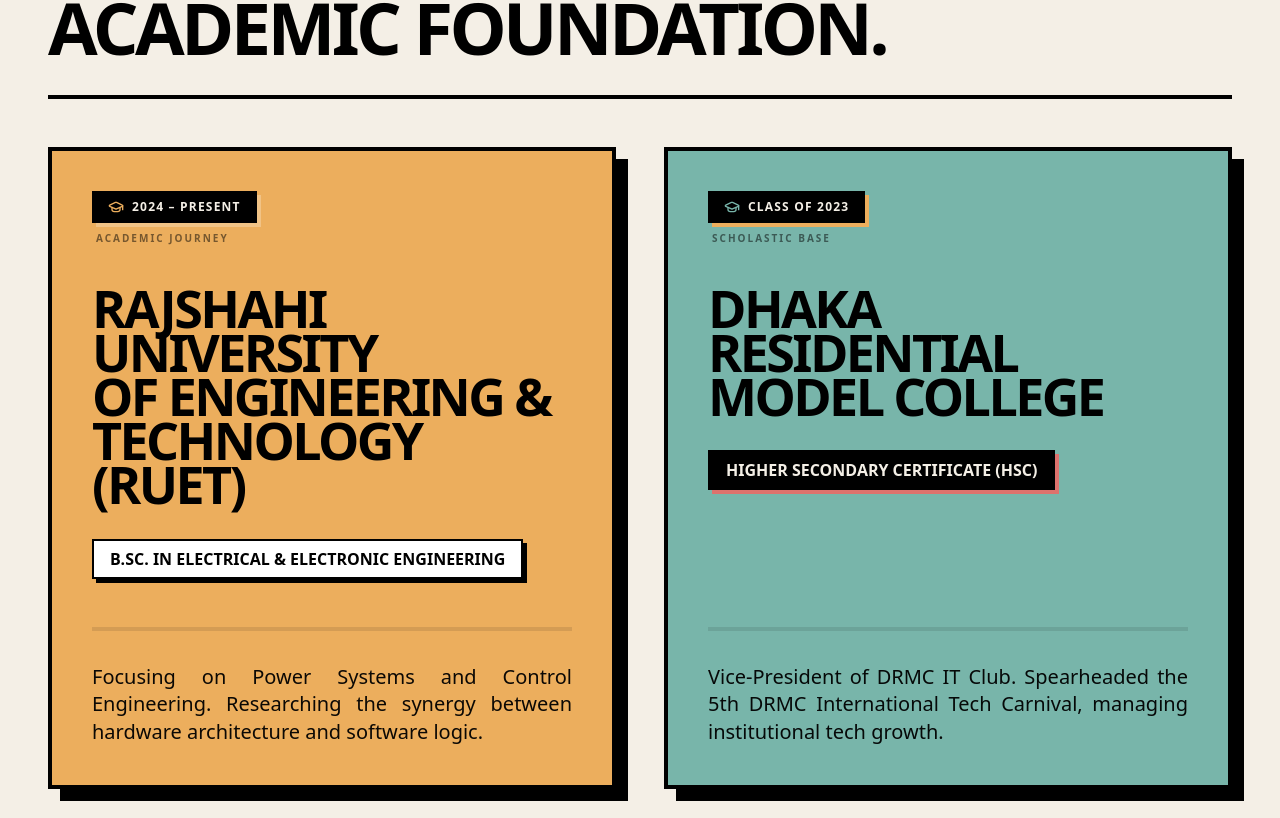
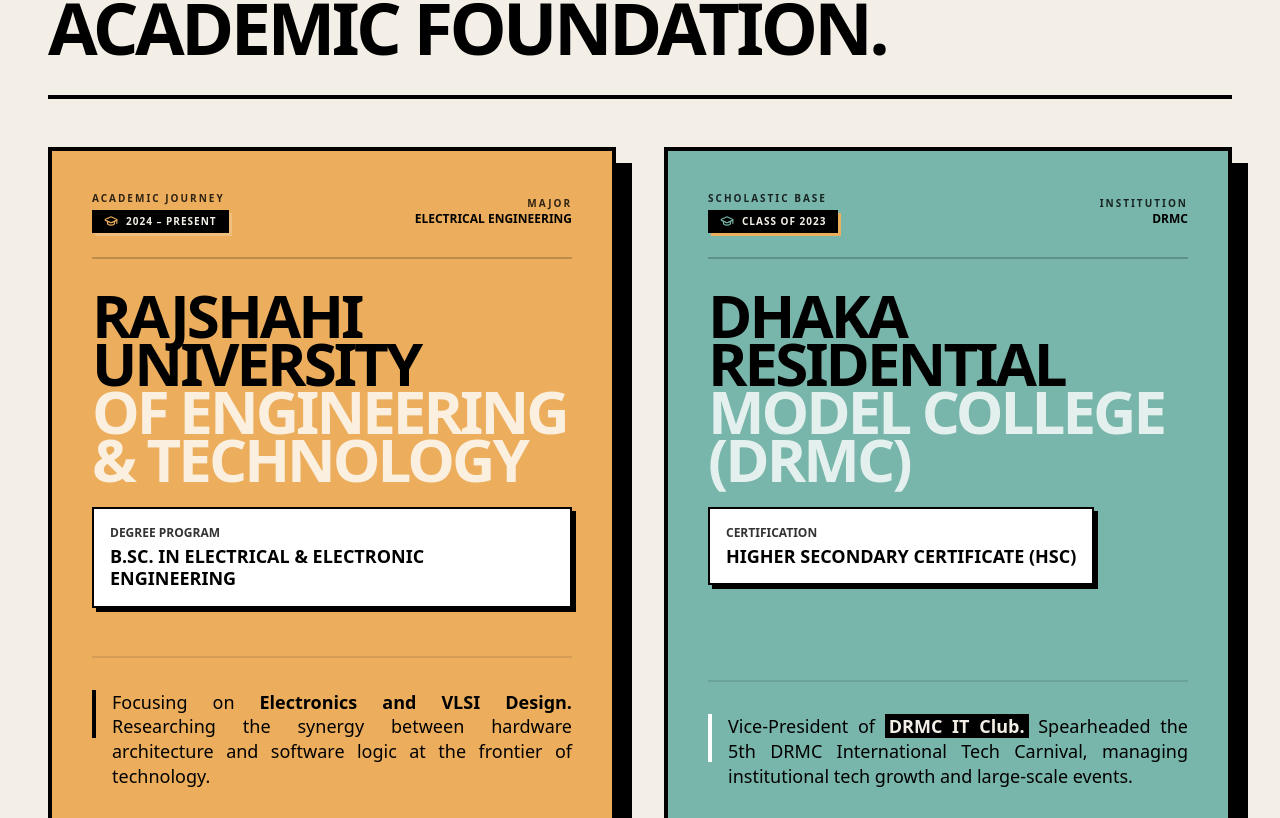
Before and after one commit to MahirDaiyanSafwaan3399/tech-portfolio, a Next.js app: page / in a window 1280 px wide. Shown: the part 3362-4180 px from the top of the page. Built offline with nearby package versions, Linux system fonts and the light colour scheme.

Commit message:
fixed the book section and added the education section features

```diff
--- a/app/components/Footer/Footer.tsx
+++ b/app/components/Footer/Footer.tsx
@@ -34,14 +34,20 @@
                 </Link>
               </li>
               <li>
-                <Link href="#about" className="text-black font-black hover:text-[#DD726D] transition-colors uppercase flex items-center gap-2 text-sm sm:text-base">
-                  <span className="w-3 h-3 sm:w-4 sm:h-4 rounded-full border-2 border-black bg-[#78B5AA]"></span>
-                  About Me
+                <Link href="#education" className="text-black font-black hover:text-[#DD726D] transition-colors uppercase flex items-center gap-2 text-sm sm:text-base">
+                  <span className="w-3 h-3 sm:w-4 sm:h-4 rounded-full border-2 border-black bg-[#DD726D]"></span>
+                  Academic Foundation.
+                </Link>
+              </li>
+              <li>
+                <Link href="#author" className="text-black font-black hover:text-[#DD726D] transition-colors uppercase flex items-center gap-2 text-sm sm:text-base">
+                  <span className="w-3 h-3 sm:w-4 sm:h-4 rounded-full border-2 border-black bg-black"></span>
+                  The Printed Word.
                 </Link>
               </li>
               <li>
                 <a href="mailto:msafwaan30@gmail.com" className="text-black font-black hover:text-[#DD726D] transition-colors uppercase flex items-center gap-2 text-sm sm:text-base">
-                  <span className="w-3 h-3 sm:w-4 sm:h-4 rounded-full border-2 border-black bg-black"></span>
+                  <span className="w-3 h-3 sm:w-4 sm:h-4 rounded-full border-2 border-black bg-white"></span>
                   Contact
                 </a>
               </li>
--- a/app/page.tsx
+++ b/app/page.tsx
@@ -227,69 +227,95 @@
             </h2>
           </div>
 
-          <div className="grid grid-cols-1 lg:grid-cols-2 gap-12">
+          <div className="grid grid-cols-1 lg:grid-cols-2 gap-8 md:gap-12">
             {/* RUET */}
-            <div className="relative group">
-              <div className="absolute inset-0 bg-black translate-x-3 translate-y-3" />
-              <div className="relative bg-[#ECAE5D] border-4 border-black p-8 sm:p-10 h-full flex flex-col justify-between hover:-translate-x-1 hover:-translate-y-1 transition-transform duration-300">
+            <div className="relative group h-full">
+              <div className="absolute inset-0 bg-black translate-x-2 translate-y-2 md:translate-x-4 md:translate-y-4" />
+              <div className="relative bg-[#ECAE5D] border-4 border-black p-6 sm:p-10 h-full flex flex-col justify-between hover:-translate-x-1 hover:-translate-y-1 transition-all duration-300">
                 <BorderBeam size={300} duration={8} delay={0} borderWidth={2} colorFrom="#111111" colorTo="#f4efe6" className="opacity-0 group-hover:opacity-100 transition-opacity" />
-                <div>
-                  <div className="flex justify-between items-start mb-10">
-                    <div className="flex flex-col gap-2">
-                      <div className="inline-flex items-center gap-2 px-4 py-2 bg-black text-[#f4efe6] text-xs font-black uppercase tracking-widest shadow-[4px_4px_0px_rgba(255,255,255,0.25)]">
-                        <GraduationCap className="w-4 h-4 text-[#ECAE5D]" />
+
+                <div className="space-y-8">
+                  <div className="flex justify-between items-center pb-6 border-b-2 border-black/20">
+                    <div className="flex flex-col gap-1">
+                      <p className="text-[10px] font-black uppercase text-black/80 tracking-[0.2em]">Academic Journey</p>
+                      <div className="inline-flex items-center gap-2 px-3 py-1 bg-black text-[#f4efe6] text-[10px] font-black uppercase tracking-widest shadow-[3px_3px_0px_rgba(255,255,255,0.2)]">
+                        <GraduationCap className="w-3.5 h-3.5 text-[#ECAE5D]" />
                         2024 – Present
                       </div>
-                      <p className="text-[10px] font-black uppercase text-black/50 tracking-[0.2em] pl-1">Academic Journey</p>
+                    </div>
+                    <div className="text-right">
+                      <p className="text-[10px] font-black uppercase text-black/80 tracking-[0.2em]">Major</p>
+                      <p className="text-xs font-black uppercase text-black">Electrical Engineering</p>
                     </div>
                   </div>
 
-                  <h3 className="text-4xl sm:text-5xl lg:text-[3.25rem] font-black text-black uppercase leading-[0.85] tracking-tighter mb-8">
-                    Rajshahi University <br /> of Engineering &amp; <br /> Technology (RUET)
-                  </h3>
-                  <div className="flex">
-                    <span className="text-sm sm:text-base font-black text-black bg-white inline-block px-4 py-1.5 border-2 border-black uppercase shadow-[4px_4px_0px_#000]">
-                      B.Sc. in Electrical &amp; Electronic Engineering
-                    </span>
+                  <div className="space-y-6">
+                    <h3 className="text-4xl sm:text-5xl lg:text-6xl font-black text-black uppercase leading-[0.8] tracking-tighter">
+                      Rajshahi University <br />
+                      <span className="text-white/80 select-none font-black">of Engineering &amp; Technology</span>
+                    </h3>
+                    <div className="bg-white border-2 border-black p-4 shadow-[4px_4px_0px_#000] inline-block">
+                      <p className="text-xs font-black uppercase text-black/80 mb-1">Degree Program</p>
+                      <p className="text-sm sm:text-lg font-black text-black uppercase leading-tight">
+                        B.Sc. in Electrical &amp; Electronic Engineering
+                      </p>
+                    </div>
                   </div>
                 </div>
-                <div className="mt-12 border-t-4 border-black/10 pt-8">
-                  <p className="text-xl font-medium text-black leading-snug text-justify opacity-95">
-                    Focusing on Power Systems and Control Engineering. Researching the synergy between hardware architecture and software logic.
-                  </p>
+
+                <div className="mt-12 pt-8 border-t-2 border-black/10">
+                  <div className="flex gap-4">
+                    <div className="w-1 h-12 bg-black shrink-0" />
+                    <p className="text-lg font-medium text-black leading-snug text-justify max-w-xl">
+                      Focusing on <span className="font-bold">Electronics and VLSI Design.</span> Researching the synergy between hardware architecture and software logic at the frontier of technology.
+                    </p>
+                  </div>
                 </div>
               </div>
             </div>
 
             {/* DRMC */}
-            <div className="relative group">
-              <div className="absolute inset-0 bg-black translate-x-3 translate-y-3" />
-              <div className="relative bg-[#78B5AA] border-4 border-black p-8 sm:p-10 h-full flex flex-col justify-between hover:-translate-x-1 hover:-translate-y-1 transition-transform duration-300">
+            <div className="relative group h-full">
+              <div className="absolute inset-0 bg-black translate-x-2 translate-y-2 md:translate-x-4 md:translate-y-4" />
+              <div className="relative bg-[#78B5AA] border-4 border-black p-6 sm:p-10 h-full flex flex-col justify-between hover:-translate-x-1 hover:-translate-y-1 transition-all duration-300">
                 <BorderBeam size={300} duration={8} delay={2} borderWidth={2} colorFrom="#f4efe6" colorTo="#DD726D" className="opacity-0 group-hover:opacity-100 transition-opacity" />
-                <div>
-                  <div className="flex justify-between items-start mb-10">
-                    <div className="flex flex-col gap-2">
-                      <div className="inline-flex items-center gap-2 px-4 py-2 bg-black text-[#f4efe6] text-xs font-black uppercase tracking-widest shadow-[4px_4px_0px_#ECAE5D]">
-                        <GraduationCap className="w-4 h-4 text-[#78B5AA]" />
+
+                <div className="space-y-8">
+                  <div className="flex justify-between items-center pb-6 border-b-2 border-black/20">
+                    <div className="flex flex-col gap-1">
+                      <p className="text-[10px] font-black uppercase text-black/80 tracking-[0.2em]">Scholastic Base</p>
+                      <div className="inline-flex items-center gap-2 px-3 py-1 bg-black text-[#f4efe6] text-[10px] font-black uppercase tracking-widest shadow-[3px_3px_0px_#ECAE5D]">
+                        <GraduationCap className="w-3.5 h-3.5 text-[#78B5AA]" />
                         Class of 2023
                       </div>
-                      <p className="text-[10px] font-black uppercase text-black/50 tracking-[0.2em] pl-1">Scholastic Base</p>
+                    </div>
+                    <div className="text-right">
+                      <p className="text-[10px] font-black uppercase text-black/80 tracking-[0.2em]">Institution</p>
+                      <p className="text-xs font-black uppercase text-black">DRMC</p>
                     </div>
                   </div>
 
-                  <h3 className="text-4xl sm:text-5xl lg:text-[3.25rem] font-black text-black uppercase leading-[0.85] tracking-tighter mb-8">
-                    Dhaka <br /> Residential <br /> Model College
-                  </h3>
-                  <div className="flex">
-                    <span className="text-sm sm:text-base font-black text-[#f4efe6] bg-black inline-block px-4 py-1.5 border-2 border-black uppercase shadow-[4px_4px_0px_#DD726D]">
-                      Higher Secondary Certificate (HSC)
-                    </span>
+                  <div className="space-y-6">
+                    <h3 className="text-4xl sm:text-5xl lg:text-6xl font-black text-black uppercase leading-[0.8] tracking-tighter">
+                      Dhaka Residential <br />
+                      <span className="text-white/80 select-none font-black">Model College (DRMC)</span>
+                    </h3>
+                    <div className="bg-white border-2 border-black p-4 shadow-[4px_4px_0px_#000] inline-block">
+                      <p className="text-xs font-black uppercase text-black/80 mb-1">Certification</p>
+                      <p className="text-sm sm:text-lg font-black text-black uppercase leading-tight">
+                        Higher Secondary Certificate (HSC)
+                      </p>
+                    </div>
                   </div>
                 </div>
-                <div className="mt-12 border-t-4 border-black/10 pt-8">
-                  <p className="text-xl font-medium text-black leading-snug text-justify opacity-95">
-                    Vice-President of DRMC IT Club. Spearheaded the 5th DRMC International Tech Carnival, managing institutional tech growth.
-                  </p>
+
+                <div className="mt-12 pt-8 border-t-2 border-black/10">
+                  <div className="flex gap-4">
+                    <div className="w-1 h-12 bg-white shrink-0" />
+                    <p className="text-lg font-medium text-black leading-snug text-justify max-w-xl">
+                      Vice-President of <span className="font-bold text-[#f4efe6] bg-black px-1">DRMC IT Club.</span> Spearheaded the 5th DRMC International Tech Carnival, managing institutional tech growth and large-scale events.
+                    </p>
+                  </div>
                 </div>
               </div>
             </div>
```
Also changed, not shown: app/components/BookSection.tsx (+7 -6 lines).
